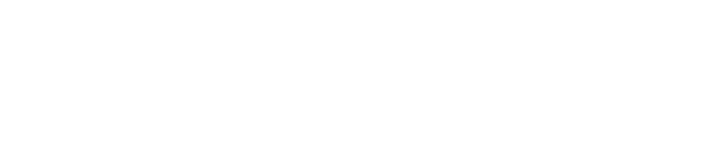
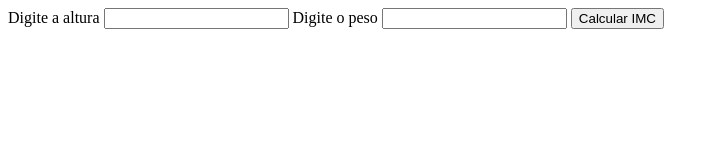
Before and after one commit to LucasDevRJ/calculadora_de_imc, a plain HTML site: page index.html in a window 1280 px wide. Shown: the whole page, without its empty margins (0-719 px from the left). Drawn offline with Linux system fonts and the light colour scheme.

Commit message:
Adição de entradas de dados e botão para envia-los.

```diff
--- a/index.html
+++ b/index.html
@@ -6,6 +6,10 @@
 	<title>Calculadora de IMC</title>
 </head>
 <body>
-
+	Digite a altura
+	<input/>
+	Digite o peso
+	<input/>
+	<button>Calcular IMC</button>
 </body>
 </html>
```
